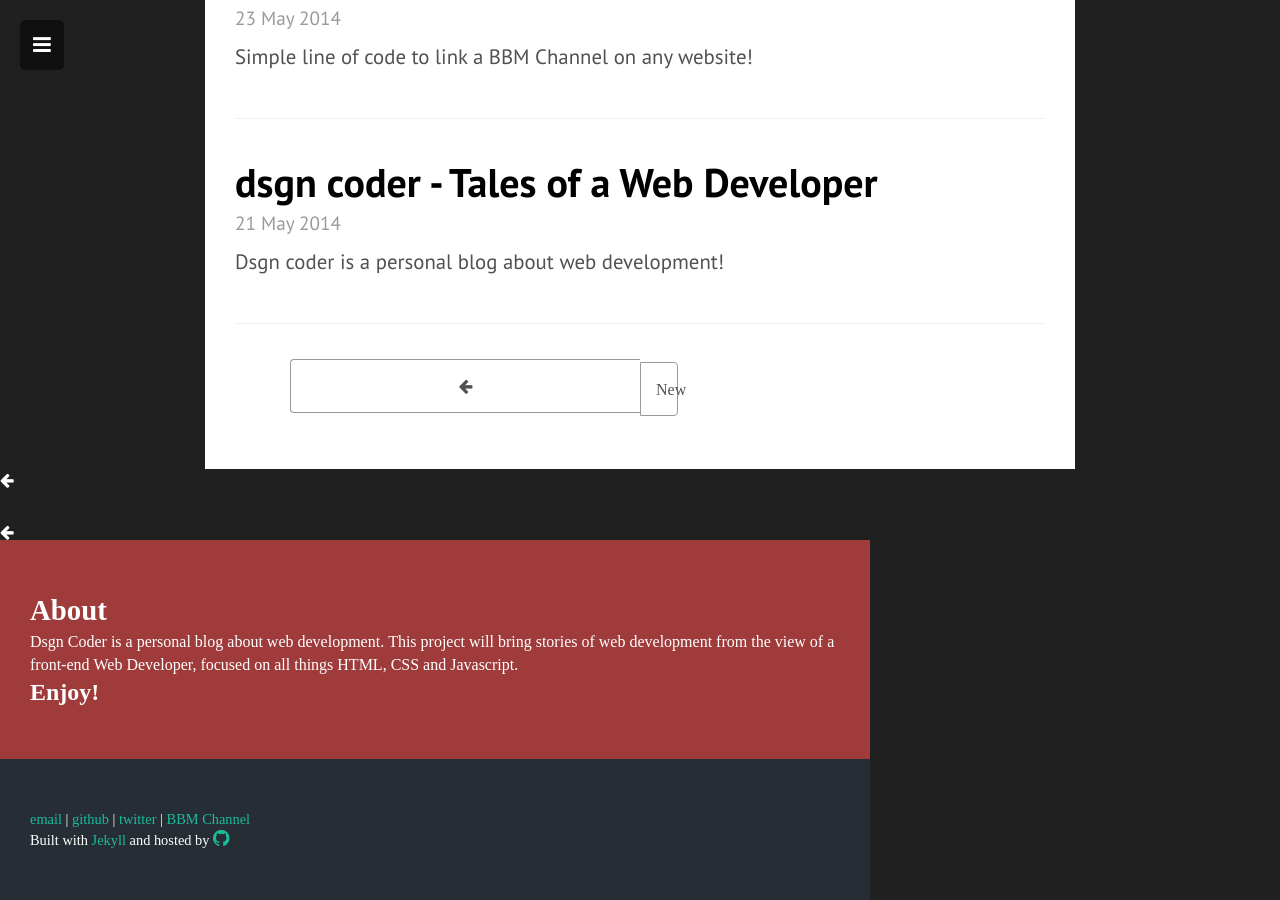
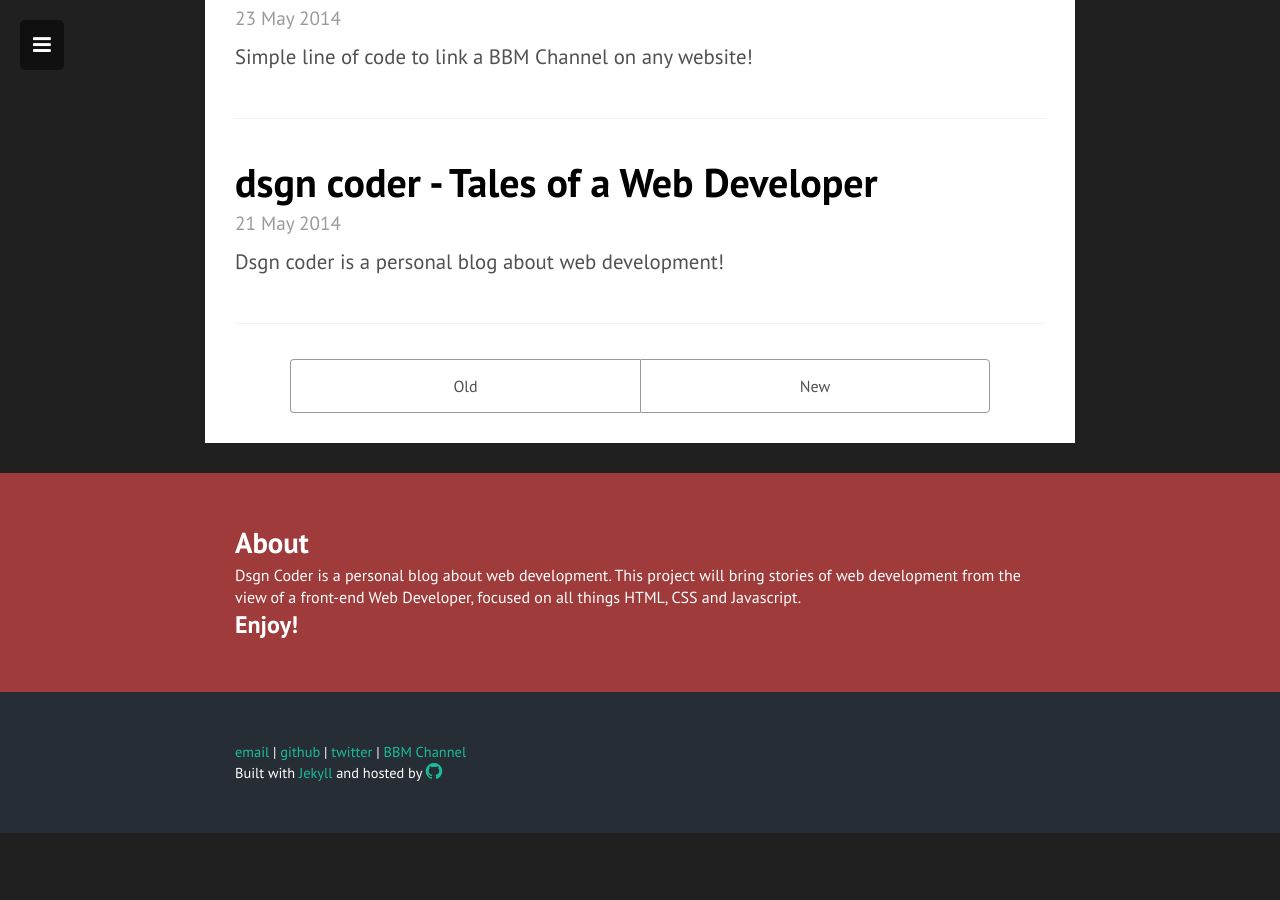
Before and after one commit to quenquen/quenquen.github.io, a Jekyll site: the page built from index.html, in a window 1280 px wide and 900 px high, scrolled down 628 px. Built offline with Jekyll 4.4.1, drawn with Linux system fonts in a browser that asks for light colours; nearby versions of some CDN libraries; the list of posts is cut into pages by our own code; after the commit the page ends 1461 px from its top, so only the background shows below that.

Commit message:
Bug Fixes II
Pagination Errors

```diff
--- a/index.html
+++ b/index.html
@@ -15,7 +15,7 @@ layout: default
 
     <div class="pagination">
       {% if paginator.next_page %}
-        <a class="pagination-item older" href="/page{{paginator.next_page}}"><i class="fa fa-arrow-left" title="new"></a>
+        <a class="pagination-item older" href="/page{{paginator.next_page}}">Old</a>
       {% else %}
         <span class="pagination-item older">Old</span>
       {% endif %}
@@ -23,7 +23,7 @@ layout: default
         {% if paginator.page == 2 %}
           <a class="pagination-item newer" href="/">New</a>
         {% else %}
-          <a class="pagination-item newer" href="/page{{paginator.previous_page}}"><i class="fa fa-arrow-right" title="new"></a>
+          <a class="pagination-item newer" href="/page{{paginator.previous_page}}">New</a>
         {% endif %}
       {% else %}
         <span class="pagination-item newer">New</span>
```
